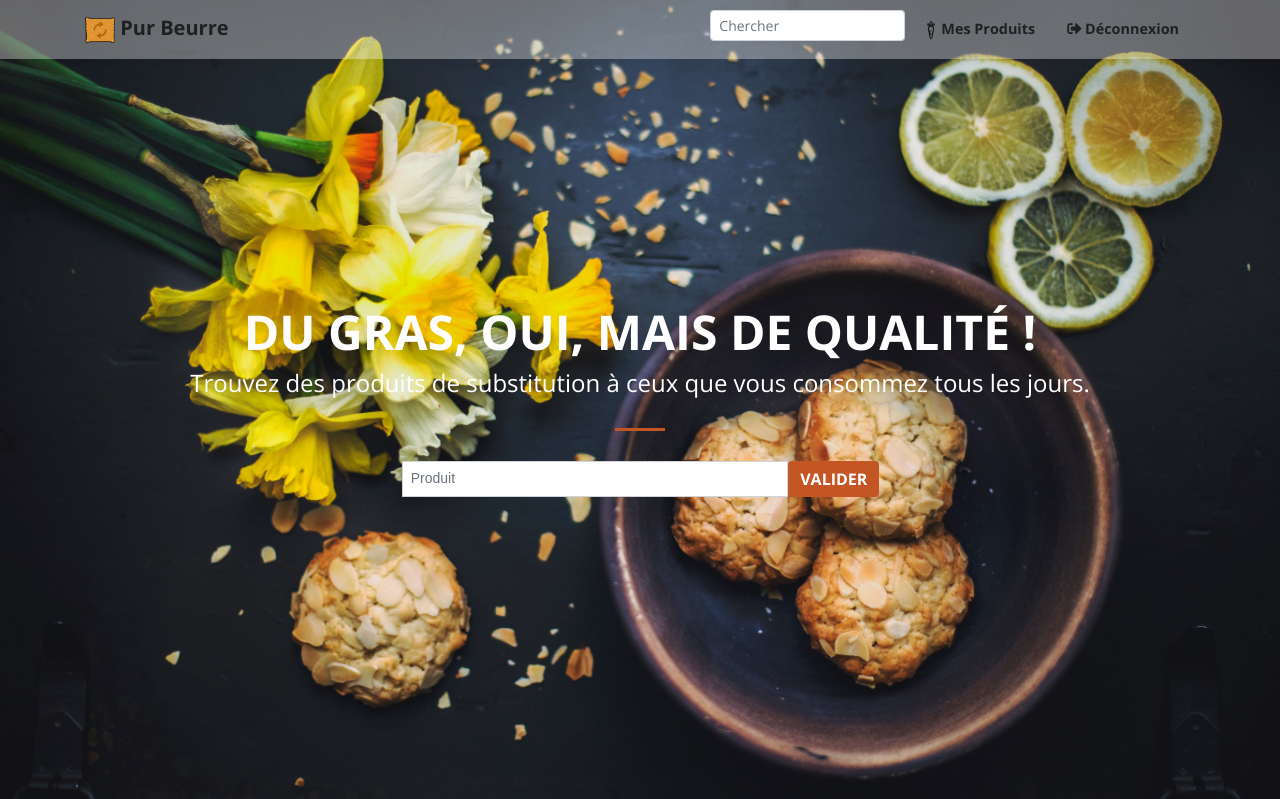
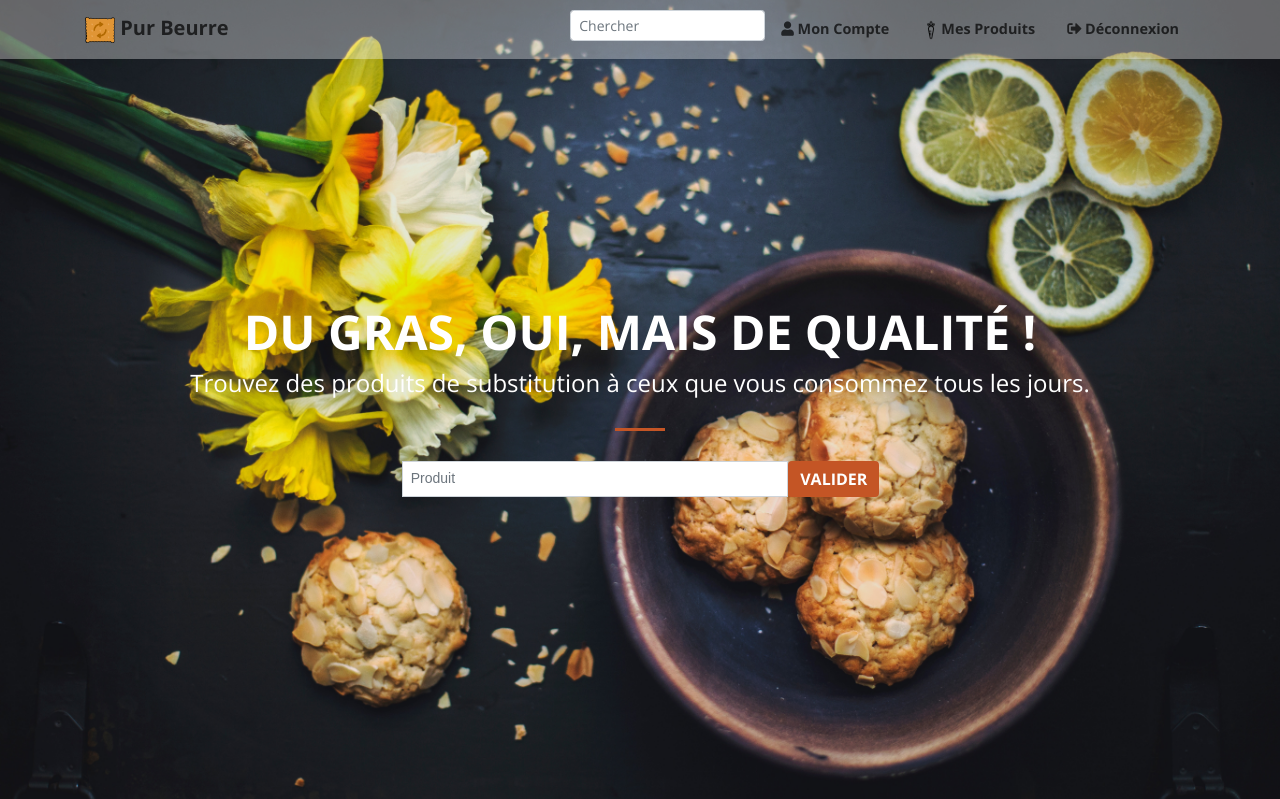
Before and after one commit to mrflofinou/Pur_beurre, a Django app: page / in a window 1280 px wide. Shown: the top 799 px of the page. Run offline with Django 3.2, Linux system fonts and the light colour scheme; the visitor is signed in with stand-in values (Sample User, id 1); some libraries are stand-ins or nearby versions; some web fonts are replaced.

```diff
--- a/substitute/templates/substitute/base.html
+++ b/substitute/templates/substitute/base.html
@@ -51,13 +51,12 @@
 
             {% if not user.is_authenticated %}
               <li class="nav-item">
-                  <a class="nav-link js-scroll-trigger" href="{% url 'login' %}">
-                    {% block account %}
-                      <i class="fas fa-lock"></i> Connexion
-                    {% endblock %}
-                  </a>
+                  <a class="nav-link js-scroll-trigger" href="{% url 'login' %}"><i class="fas fa-lock"></i> Connexion</a>
                 </li>
               {% else %}
+                <li class="nav-item">
+                  <a class="nav-link js-scroll-trigger" href="#"><i class="fas fa-user"></i> Mon Compte</a>
+                </li>
                 <li class="nav-item">
                   <a class="nav-link js-scroll-trigger" href="#produits"><img src="{% static 'substitute/img/carotte.png' %}" style="height:20px; width:20px" alt="menu">Mes Produits</a>
                 </li>
```
Also changed, not shown: substitute/templates/substitute/results.html (+12 -12 lines).
